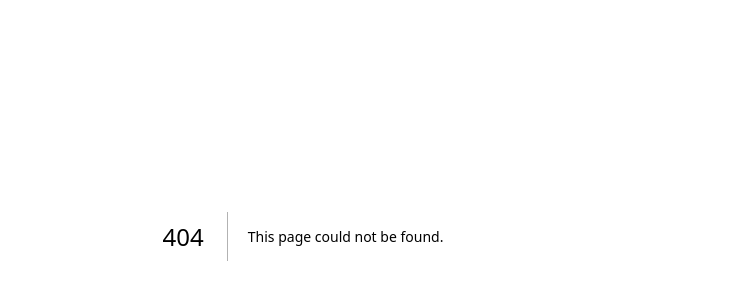
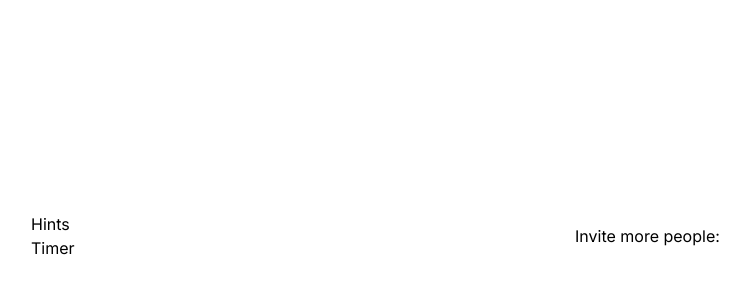
Before and after one commit to jnathan02222/bager, a Next.js app in the folder website/: page /game in a window 1280 px wide. Before the commit this address had no page. Shown: the part 164-464 px from the top of the page, without its empty margins (337-1087 px from the left). Built offline with nearby package versions, Linux system fonts and the light colour scheme.

Commit message:
Outline for game page

```diff
--- /dev/null
+++ b/website/app/game/camera.js
@@ -0,0 +1,5 @@
+export default function Camera(){
+    return (
+        <div></div>
+    );
+}
--- /dev/null
+++ b/website/app/game/canvas.js
@@ -0,0 +1,5 @@
+export default function Canvas(){
+    return (
+        <div></div>
+    );
+}
--- /dev/null
+++ b/website/app/game/guesses.js
@@ -0,0 +1,5 @@
+export default function Guesses(){
+    return (
+        <div></div>
+    );
+}
--- /dev/null
+++ b/website/app/game/page.js
@@ -0,0 +1,24 @@
+import Guesses from "./guesses";
+import Scoreboard from "./scoreboard";
+import Camera from "./camera";
+import Canvas from "./canvas";
+
+export default function Game(){
+    return (
+        <div className="w-full min-h-screen flex justify-content items-center p-24">
+           <div className="w-1/4">
+                <Scoreboard></Scoreboard>
+                <Camera></Camera>
+            </div>
+            <div className="w-1/2">
+                <div>Hints</div>
+                <Canvas></Canvas>
+                <div>Timer</div>
+            </div>
+            <div className="w-1/4">
+                <Guesses></Guesses>
+                <div>Invite more people: </div>
+            </div>
+        </div>
+    );
+}
--- /dev/null
+++ b/website/app/game/scoreboard.js
@@ -0,0 +1,5 @@
+export default function Scoreboard(){
+    return (
+        <div></div>
+    );
+}
--- a/website/app/globals.css
+++ b/website/app/globals.css
@@ -2,29 +2,6 @@
 @tailwind components;
 @tailwind utilities;
 
-:root {
-  --foreground-rgb: 0, 0, 0;
-  --background-start-rgb: 214, 219, 220;
-  --background-end-rgb: 255, 255, 255;
-}
-
-@media (prefers-color-scheme: dark) {
-  :root {
-    --foreground-rgb: 255, 255, 255;
-    --background-start-rgb: 0, 0, 0;
-    --background-end-rgb: 0, 0, 0;
-  }
-}
-
-body {
-  color: rgb(var(--foreground-rgb));
-  background: linear-gradient(
-      to bottom,
-      transparent,
-      rgb(var(--background-end-rgb))
-    )
-    rgb(var(--background-start-rgb));
-}
 
 @layer utilities {
   .text-balance {
```
Also changed, not shown: 2 other files (tests, documents, lock files or other folders).
